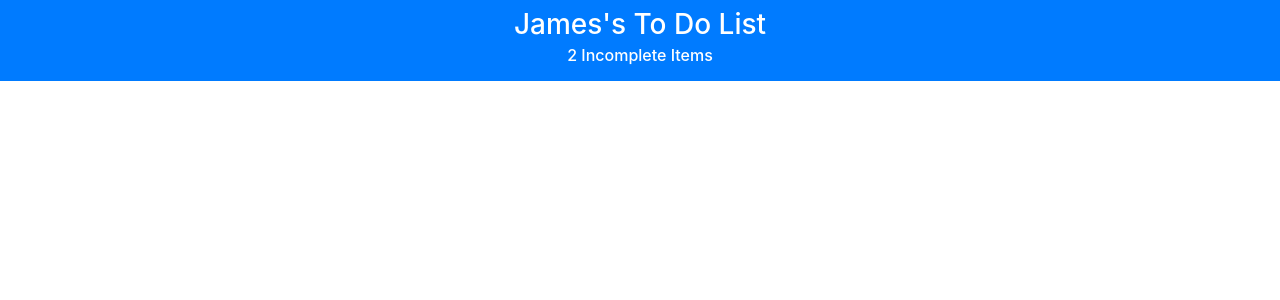
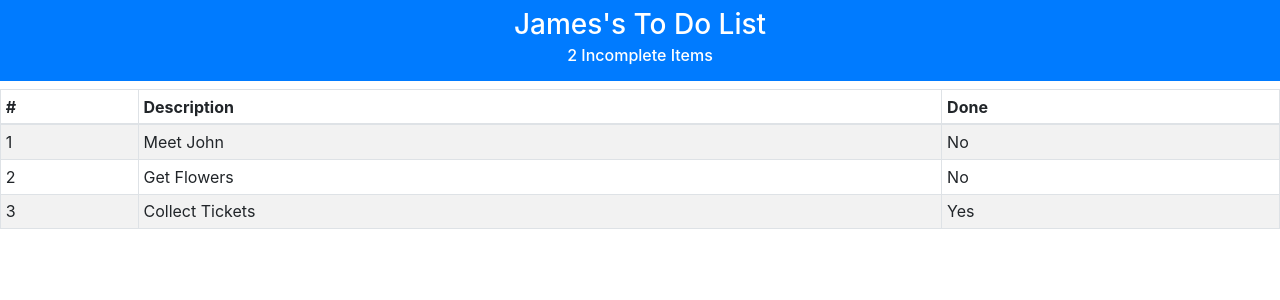
Before and after one commit to TopTalentDev/Angular-Todo, an Angular app: page / in a window 1280 px wide. Shown: the top 300 px of the page. Built offline with nearby package versions, Linux system fonts and the light colour scheme.

Commit message:
insert table in html

```diff
--- a/src/app/app.component.html
+++ b/src/app/app.component.html
@@ -3,3 +3,17 @@
   {{ username }}'s To Do List
   <h6 class="mt-1">{{ itemCount }} Incomplete Items</h6>
 </h3>
+<table class="table table-striped table-bordered table-sm">
+  <thead>
+  <tr><th>#</th><th>Description</th><th>Done</th></tr>
+  </thead>
+  <tbody>
+    <tr *ngFor="let item of items; let i = index">
+      <td>{{ i + 1 }}</td>
+      <td>{{ item.task }}</td>
+      <td [ngSwitch]="item.complete">
+        <span *ngSwitchCase="true">Yes</span>
+        <span *ngSwitchCase="false">No</span>
+      </td>
+    </tr>
+  </tbody>
--- a/src/app/app.component.ts
+++ b/src/app/app.component.ts
@@ -21,4 +21,7 @@ export class AppComponent {
   get itemCount(): number{
     return this.list.items.filter(item => !item.complete).length;
   }
+  get items():readonly TodoItem[]{
+    return this.list.items;
+  }
 }
```
